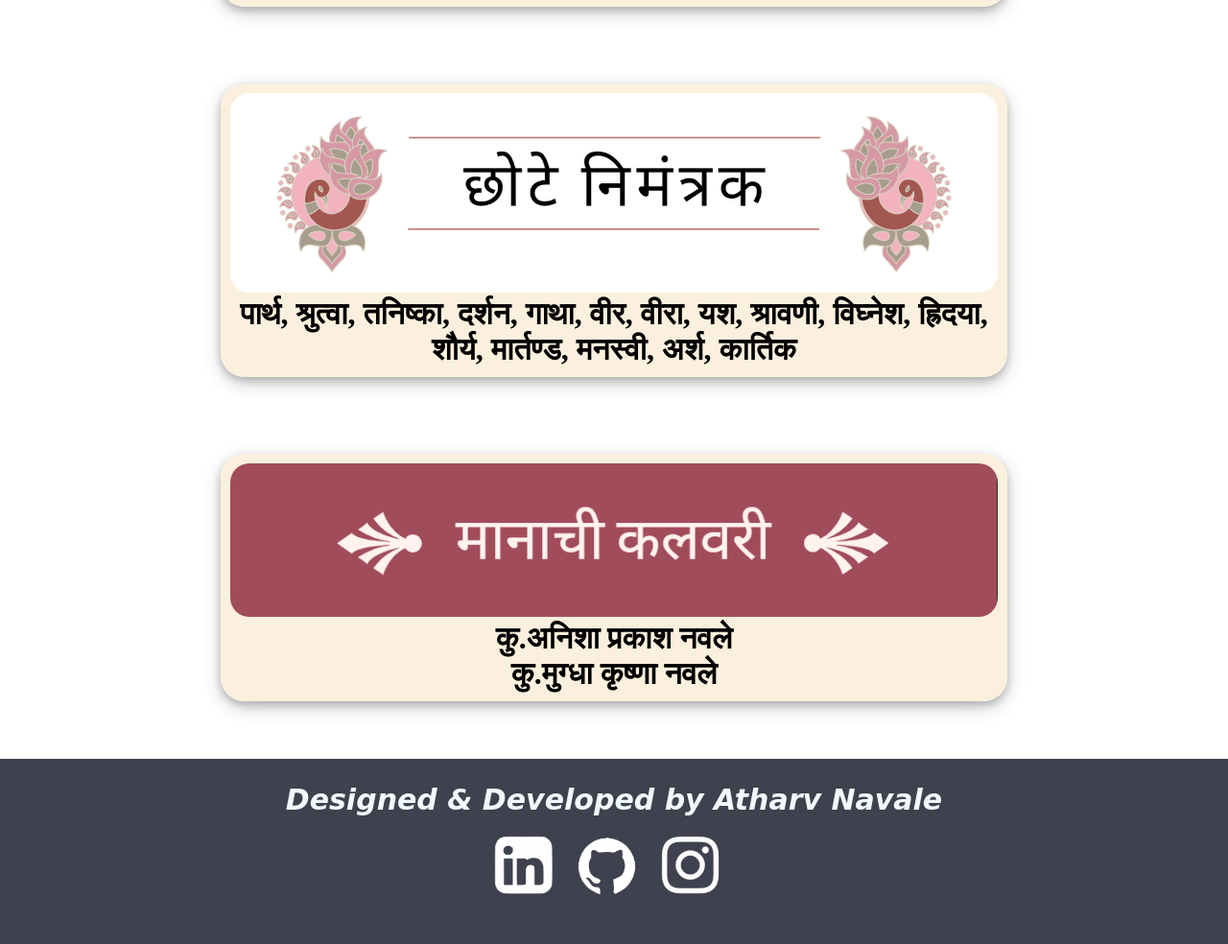
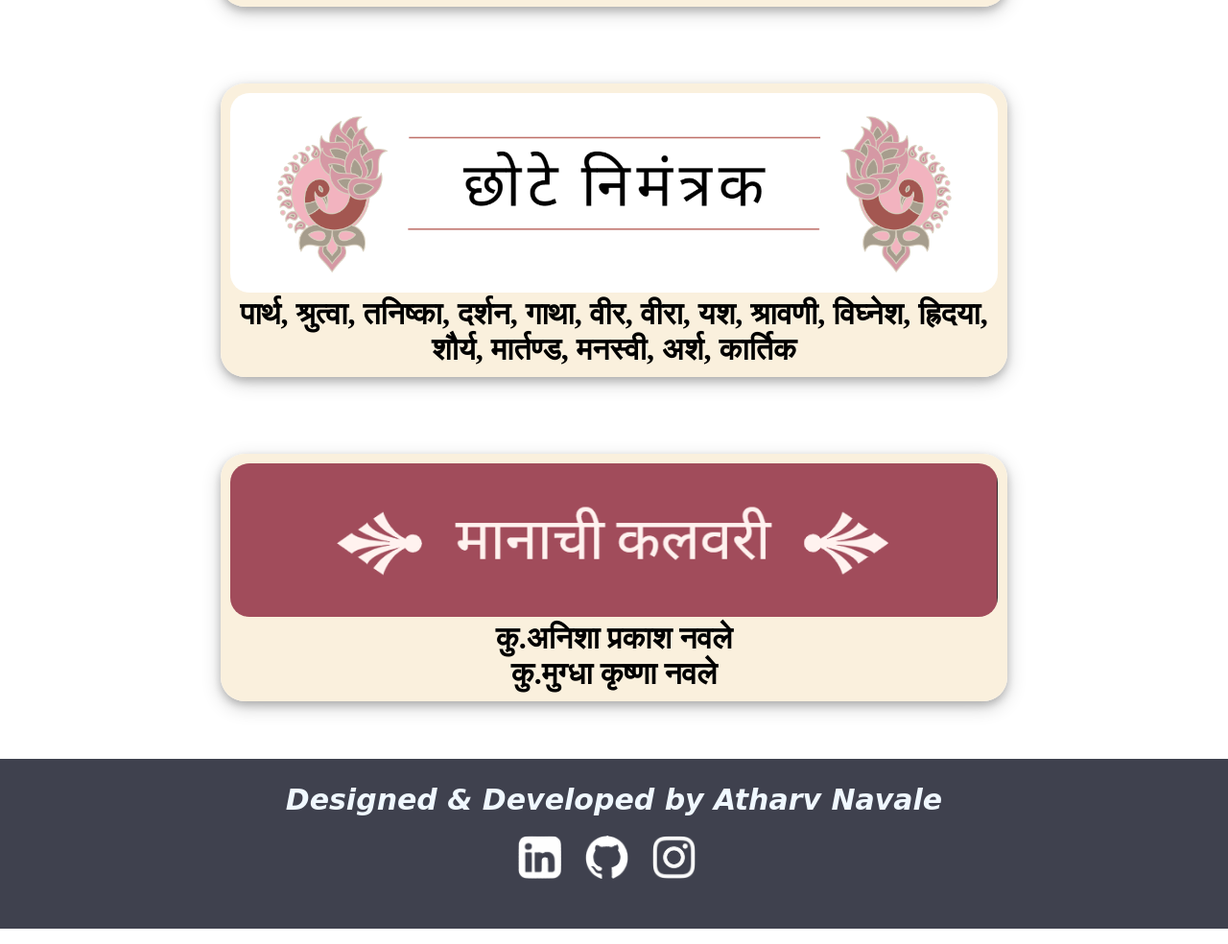
Before and after one commit to 06Atharv/Wedding-Portfolio, a plain HTML site: page index.html in a window 1280 px wide. Shown: the part 9182-10166 px from the top of the page at 96% size. Drawn offline with Linux system fonts and the light colour scheme; a web font is replaced by a local one.

Commit message:
commit 3

```diff
--- a/style.css
+++ b/style.css
@@ -95,8 +95,8 @@ footer{
 }
 
 .logo_img{
-    height: 5%;
-    width: 5%;
+    height: 45px;
+    width: 45px;
     margin-top: 20px;
     margin-bottom: 20px;
     margin-right: 15px;
```
